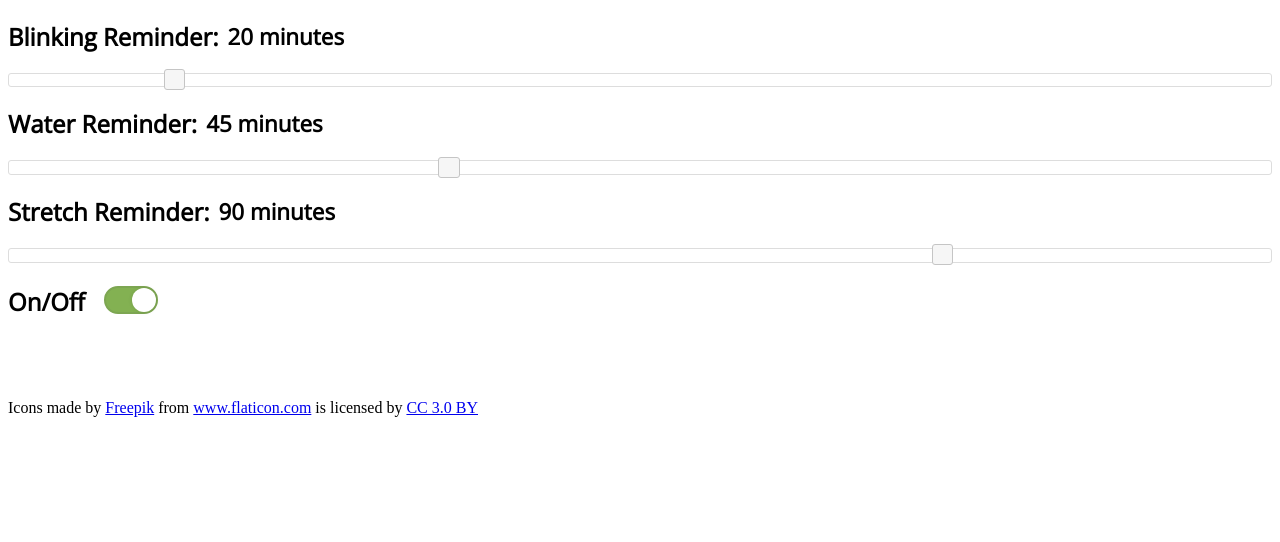
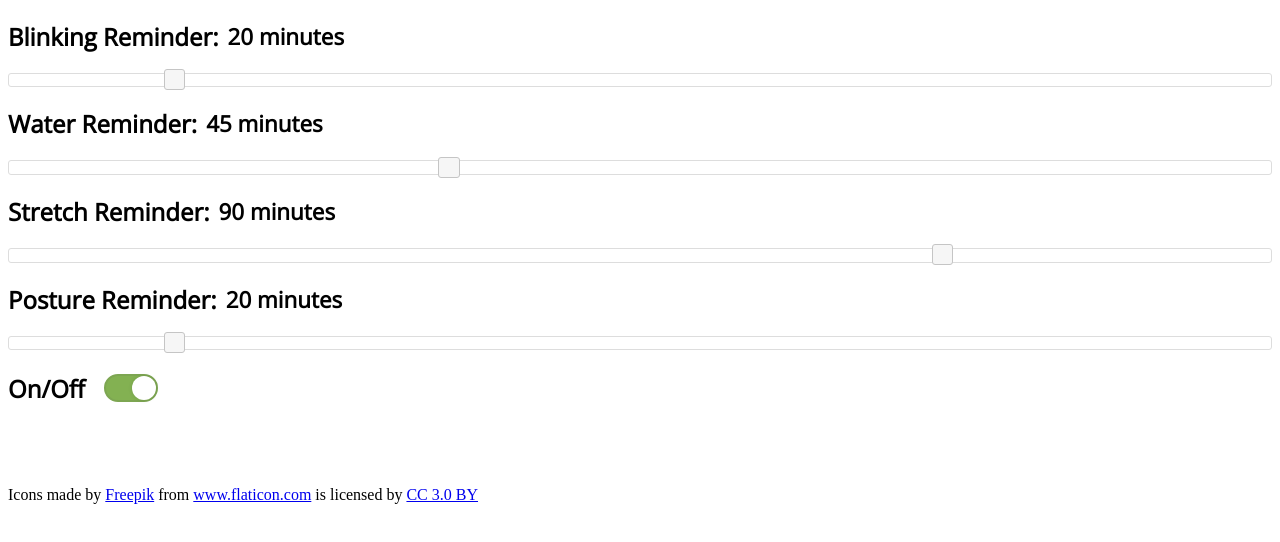
Before and after one commit to mihaicosareanu/Healthy-Browsing, a browser extension: page index.html in a window 1280 px wide. Shown: the part 86-628 px from the top of the page. Drawn offline with nearby package versions, Linux system fonts and the light colour scheme.

Commit message:
Add posture notification

```diff
--- a/index.html
+++ b/index.html
@@ -33,6 +33,13 @@
 	<div id="stretch_slider"></div>
 
 	<div class=.option-row>
+		<h2>Posture Reminder:</h2>
+		<h2 class="values" id="posture_value"></h2>
+	</div>
+
+	<div id="posture_slider"></div>
+
+	<div class=.option-row>
 		<h2 class="toggle-label">On/Off</h2>
 		<h2 class="values">
 			<div class="toggle-button">
--- a/index.js
+++ b/index.js
@@ -1,6 +1,7 @@
 var defaultBlinkValue = 20;
 var defaultWaterValue = 45;
 var defaultStretchValue = 90;
+var defaultPostureValue = 20;
 
 var running = true;
 
@@ -9,6 +10,7 @@ var getUserPrefs = function() {
     prefs.blinkInterval = $("#blink_slider").slider("value");
     prefs.waterInterval = $("#water_slider").slider("value");
     prefs.stretchInterval = $("#stretch_slider").slider("value");
+	prefs.postureInterval = $("#posture_slider").slider("value");
 	prefs.running = running;
     return prefs;
 }
@@ -26,22 +28,26 @@ $(document).ready(function() {
 		var blinkInterval;
 		var stretchInterval;
 		var waterInterval;
+		var postureInterval;
 
 		if (prefs == null || prefs.blinkInterval == null) {
 			blinkInterval = defaultBlinkValue;
 			stretchInterval = defaultStretchValue;
 			waterInterval = defaultWaterValue;
+			postureInterval = defaultPostureValue;
 			running = true;
 		} else {
 			blinkInterval = prefs.blinkInterval;
 			stretchInterval = prefs.stretchInterval;
 			waterInterval = prefs.waterInterval;
+			postureInterval = prefs.postureInterval;
 			running = prefs.running;
 		}
 
 		$("#blink_value").html(blinkInterval + ' minutes');
 		$("#water_value").html(waterInterval + ' minutes');
 		$("#stretch_value").html(stretchInterval + ' minutes');
+		$("#posture_value").html(postureInterval + ' minutes');
 
 		var sliderOptions = {
 			step: 5,
@@ -77,6 +83,15 @@ $(document).ready(function() {
 
 		$("#stretch_slider").slider(stretchSliderOptions);
 
+		var postureSliderOptions = sliderOptions;
+		postureSliderOptions.value = postureInterval;
+		postureSliderOptions.change = storeUserPrefs;
+		postureSliderOptions.slide = function (event, ui) {
+			$("#posture_value").html(ui.value + ' minutes');
+		}
+
+		$("#posture_slider").slider(postureSliderOptions);
+
 		if (running) {
 			$('.toggle-button').toggleClass('toggle-button-selected');
 		}
```
Also changed, not shown: background.js (+17 -0 lines).
